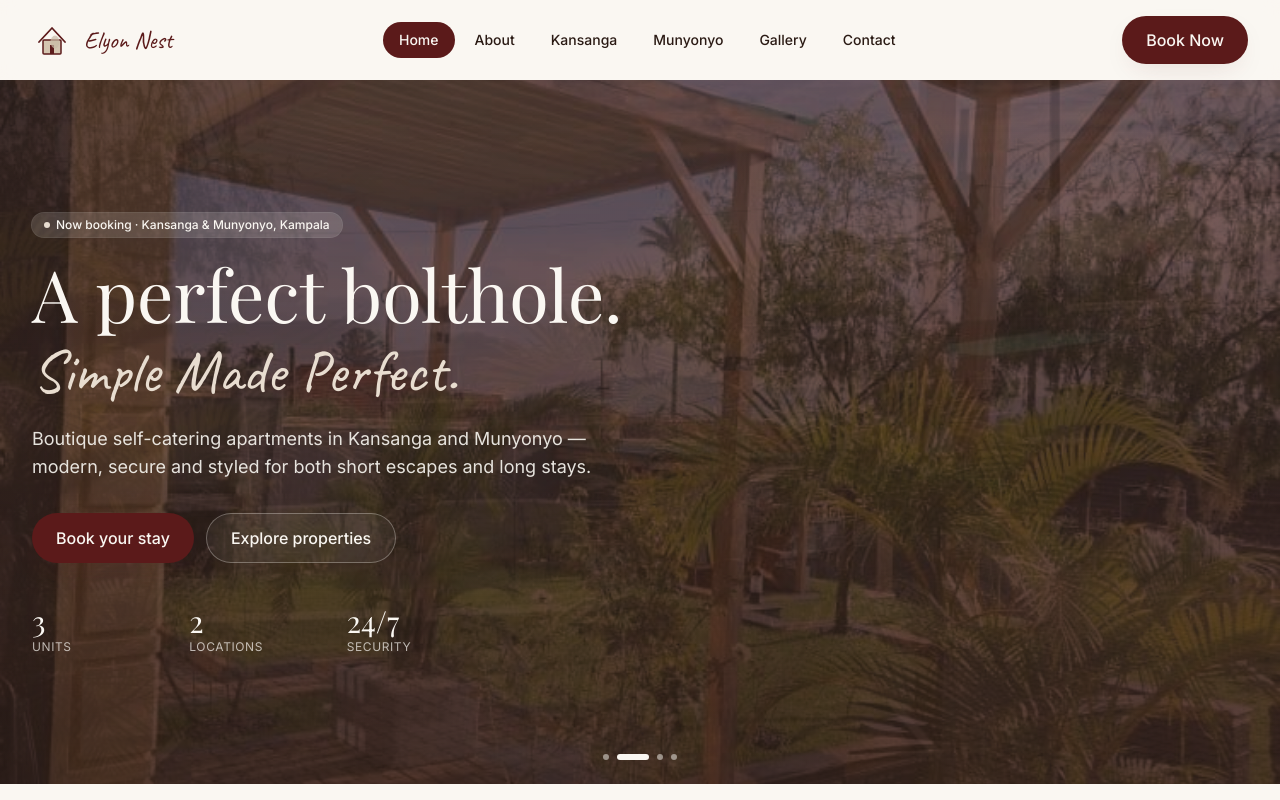
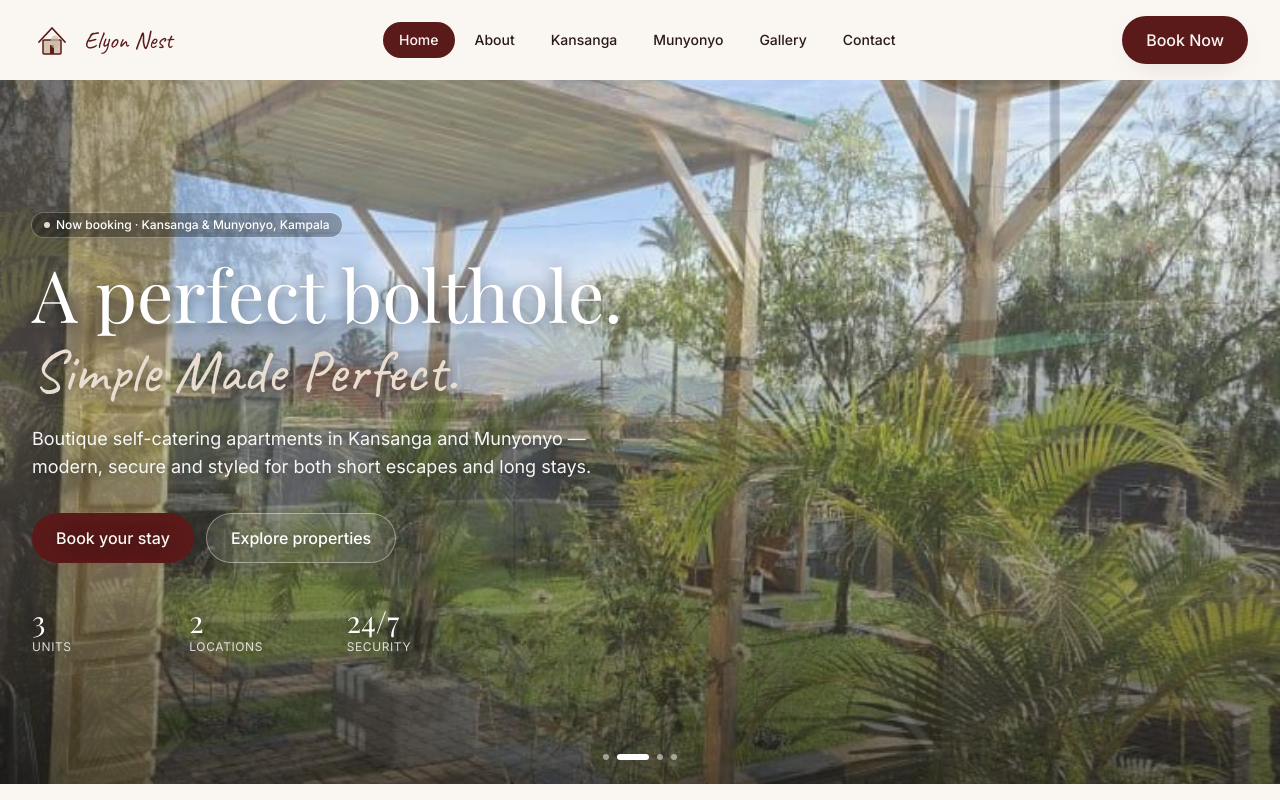
Before and after one commit to Ssali-Remy/ssali-remy.github, a React (Vite) app: page / in a window 1280 px wide. Shown: the top 800 px of the page. Built offline with nearby package versions, Linux system fonts and the light colour scheme; a web font is replaced by a local one.

Commit message:
fix: remove maroon overlay from hero, keep subtle bottom gradient

```diff
--- a/src/components/Hero.jsx
+++ b/src/components/Hero.jsx
@@ -5,7 +5,6 @@ import { heroBackgrounds } from "../data/units";
 export default function Hero() {
   const [active, setActive] = useState(0);
 
-  // Rotate the background photo every 6 seconds
   useEffect(() => {
     if (!heroBackgrounds?.length) return;
     const t = setInterval(
@@ -17,7 +16,6 @@ export default function Hero() {
 
   return (
     <section className="relative overflow-hidden min-h-[88vh] flex items-center">
-      {/* Background layer with crossfading photos */}
       <div className="absolute inset-0">
         {heroBackgrounds.map((src, i) => (
           <div
@@ -29,23 +27,26 @@ export default function Hero() {
             }}
           />
         ))}
-        {/* Warm tint + darken overlay for text readability */}
-        <div className="absolute inset-0 bg-brand-maroon/55 mix-blend-multiply" />
-        <div className="absolute inset-0 bg-gradient-to-b from-brand-ink/30 via-brand-ink/40 to-brand-ink/60" />
+        {/* Subtle dark gradient at the bottom only — keeps the photos vivid
+            while ensuring the bottom-anchored text & buttons stay readable. */}
+        <div className="absolute inset-x-0 bottom-0 top-1/3 bg-gradient-to-t from-black/55 via-black/25 to-transparent" />
       </div>
 
-      <div className="container-x relative animate-fadeUp">
-        <span className="inline-flex items-center gap-1.5 rounded-full bg-brand-cream/15 backdrop-blur px-3 py-1 text-xs font-medium text-brand-cream ring-1 ring-brand-cream/20">
+      <div
+        className="container-x relative animate-fadeUp"
+        style={{ textShadow: "0 2px 16px rgba(0,0,0,0.55)" }}
+      >
+        <span className="inline-flex items-center gap-1.5 rounded-full bg-black/30 backdrop-blur px-3 py-1 text-xs font-medium text-white ring-1 ring-white/20">
           <span className="h-1.5 w-1.5 rounded-full bg-brand-beige" />
           Now booking · Kansanga & Munyonyo, Kampala
         </span>
-        <h1 className="mt-5 font-display text-5xl leading-[1.05] sm:text-6xl lg:text-7xl text-brand-cream max-w-4xl">
+        <h1 className="mt-5 font-display text-5xl leading-[1.05] sm:text-6xl lg:text-7xl text-white max-w-4xl">
           A perfect bolthole.
           <span className="block font-sketch text-brand-beige text-5xl sm:text-6xl mt-3">
             Simple Made Perfect.
           </span>
         </h1>
-        <p className="mt-6 max-w-xl text-lg text-brand-cream/90">
+        <p className="mt-6 max-w-xl text-lg text-white/95">
           Boutique self-catering apartments in Kansanga and Munyonyo — modern,
           secure and styled for both short escapes and long stays.
         </p>
@@ -55,19 +56,18 @@ export default function Hero() {
           </Link>
           <Link
             to="/locations/kansanga"
-            className="inline-flex items-center justify-center rounded-full border border-brand-cream/30 bg-brand-cream/5 px-6 py-3 font-medium text-brand-cream backdrop-blur transition hover:bg-brand-cream hover:text-brand-maroon"
+            className="inline-flex items-center justify-center rounded-full border border-white/40 bg-white/10 px-6 py-3 font-medium text-white backdrop-blur transition hover:bg-white hover:text-brand-maroon"
           >
             Explore properties
           </Link>
         </div>
-        <dl className="mt-10 grid grid-cols-3 gap-6 max-w-md text-brand-cream">
+        <dl className="mt-10 grid grid-cols-3 gap-6 max-w-md text-white">
           <Stat n="3" l="Units" />
           <Stat n="2" l="Locations" />
           <Stat n="24/7" l="Security" />
         </dl>
       </div>
 
-      {/* Bottom slide indicators */}
       {heroBackgrounds?.length > 1 && (
         <div className="absolute bottom-6 left-1/2 -translate-x-1/2 flex gap-2 z-10">
           {heroBackgrounds.map((_, i) => (
@@ -77,7 +77,7 @@ export default function Hero() {
               type="button"
               onClick={() => setActive(i)}
               className={`h-1.5 rounded-full transition-all ${
-                i === active ? "w-8 bg-brand-cream" : "w-1.5 bg-brand-cream/50"
+                i === active ? "w-8 bg-white" : "w-1.5 bg-white/50"
               }`}
             />
           ))}
@@ -91,9 +91,7 @@ function Stat({ n, l }) {
   return (
     <div>
       <dt className="font-display text-3xl">{n}</dt>
-      <dd className="text-xs uppercase tracking-wider text-brand-cream/70">
-        {l}
-      </dd>
+      <dd className="text-xs uppercase tracking-wider text-white/80">{l}</dd>
     </div>
   );
 }
```
